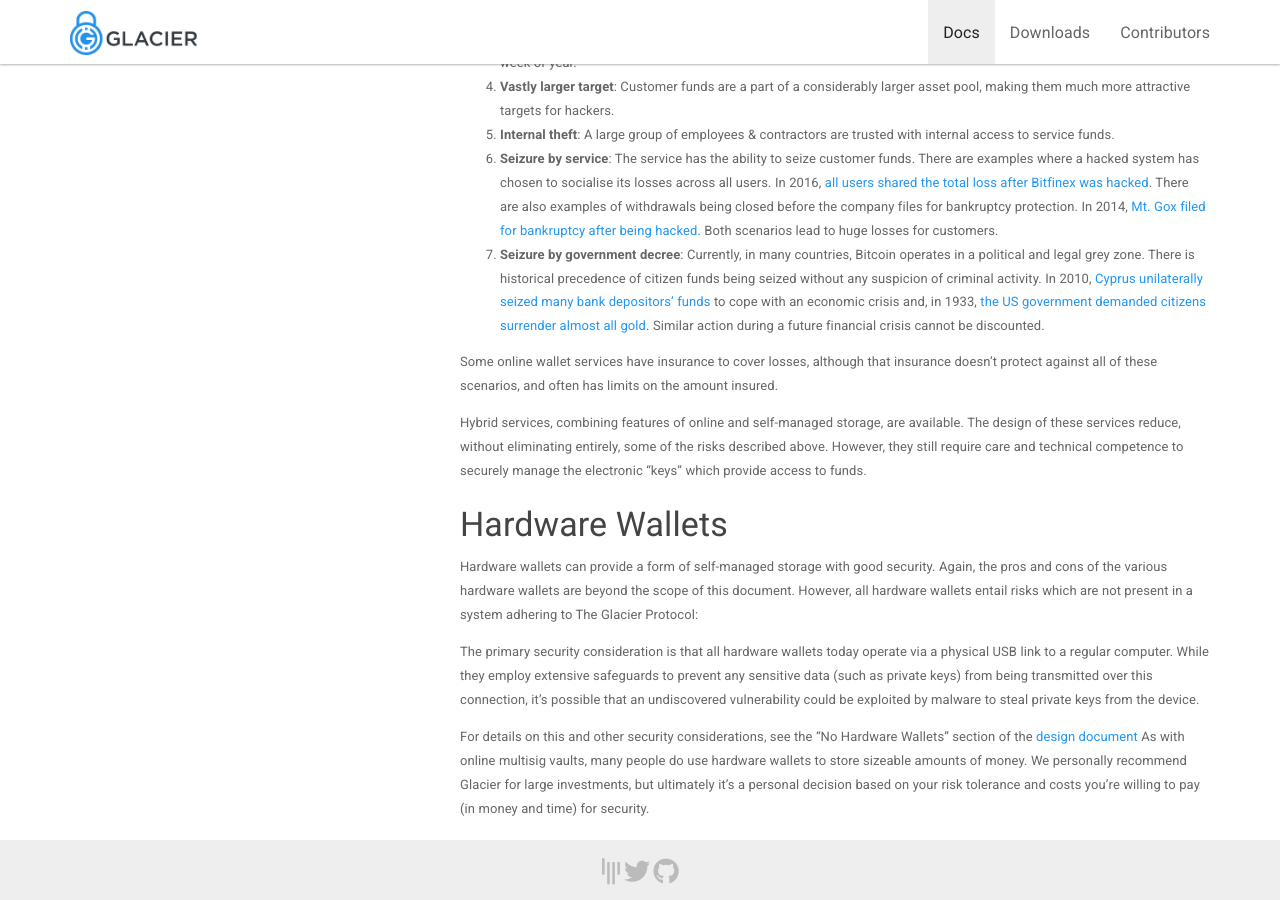
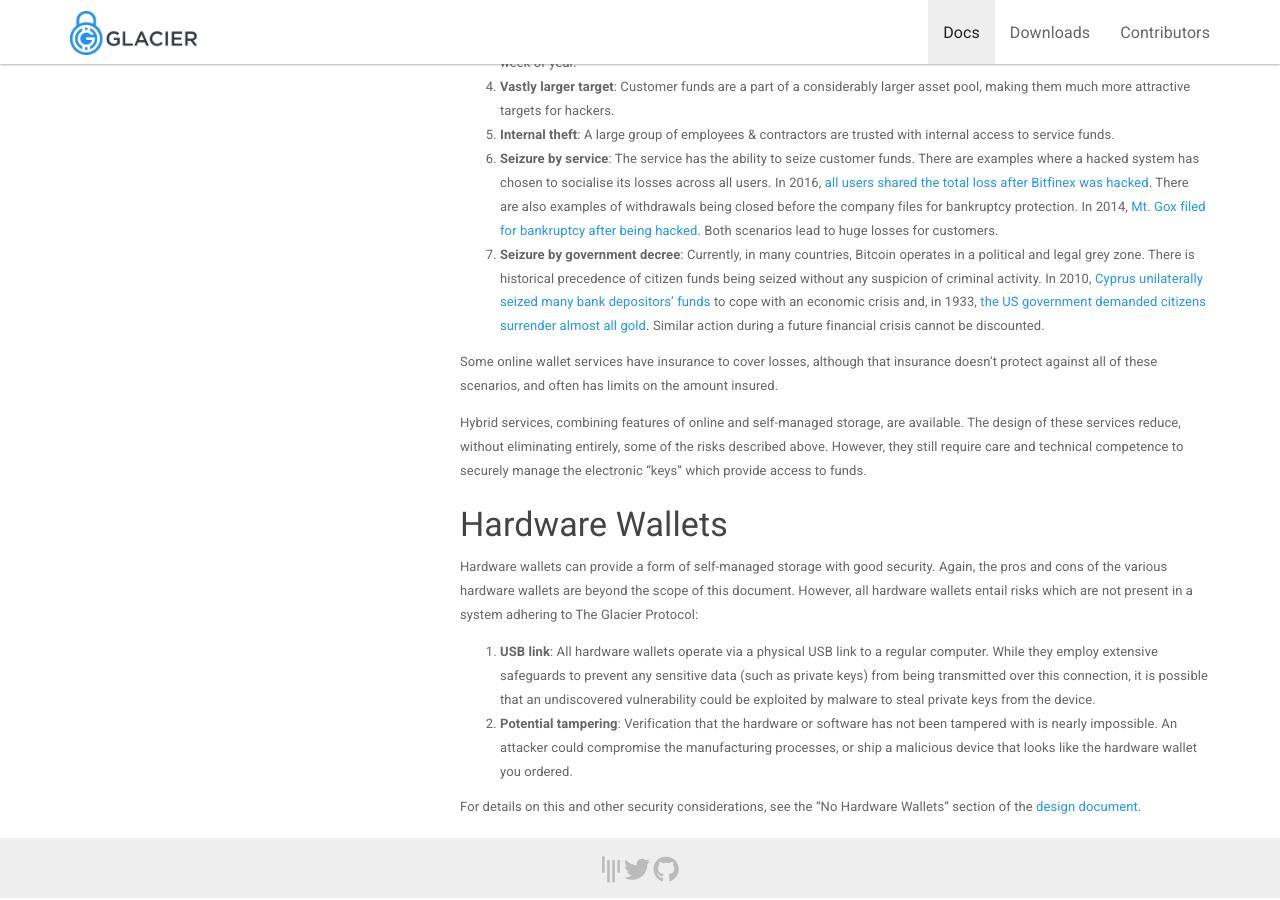
Before and after one commit to GlacierProtocol/glacierprotocol.github.io, a Jekyll site: the page built from _docs/overview.md, in a window 1280 px wide and 900 px high, scrolled down 1480 px. Built offline with Jekyll 4.4.1, drawn with Linux system fonts in a browser that asks for light colours; nearby versions of some CDN libraries.

Commit message:
Restructured for consistent critiquing style, con added from design doc

```diff
--- a/_docs/overview.md
+++ b/_docs/overview.md
@@ -99,17 +99,13 @@ Hardware wallets can provide a form of self-managed storage with good security.
 and cons of the various hardware wallets are beyond the scope of this document. However, all
 hardware wallets entail risks which are not present in a system adhering to The Glacier Protocol:
 
-The primary security consideration is that
-all hardware wallets today operate via a physical USB link to a regular
-computer. While they employ extensive safeguards to prevent any sensitive
-data (such as private keys) from being transmitted over this connection,
-it's possible that an undiscovered vulnerability could be exploited by
-malware to steal private keys from the device.
+1. **USB link**: All hardware wallets operate via a physical USB link to a regular computer. While
+they employ extensive safeguards to prevent any sensitive data (such as private keys) from being
+transmitted over this connection, it is possible that an undiscovered vulnerability could be
+exploited by malware to steal private keys from the device.
+2. **Potential tampering**: Verification that the hardware or software has not been tampered with is
+nearly impossible. An attacker could compromise the manufacturing processes, or ship a malicious
+device that looks like the hardware wallet you ordered.
 
-For details on this and other security considerations, see the
-"No Hardware Wallets" section of the [design document](/docs/design-doc/overview)
-As with online multisig
-vaults, many people do use hardware wallets to store sizeable amounts of
-money. We personally recommend Glacier for large investments, but ultimately
-it's a personal decision based on your risk tolerance and costs you're
-willing to pay (in money and time) for security.
+For details on this and other security considerations, see the "No Hardware Wallets" section of the
+[design document](/docs/design-doc/overview).
```
